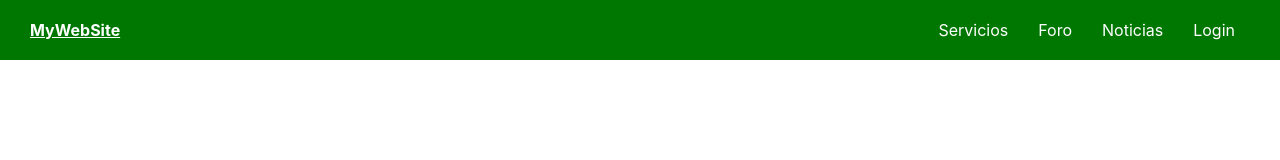
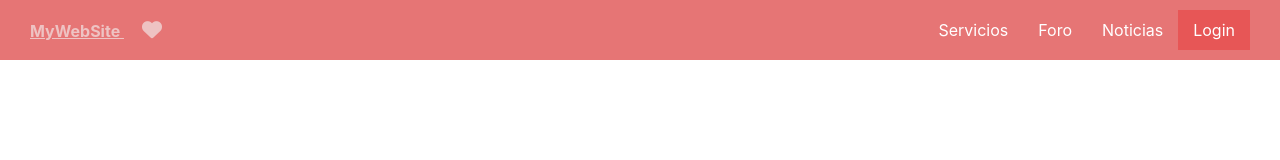
Before and after one commit to EstebanFerreyra/LC-II, a plain HTML site: page UNIDAD2/U03P02/index.html in a window 1280 px wide. Drawn offline with Linux system fonts and the light colour scheme.

Commit message:
Practica 2 terminada

```diff
--- a/UNIDAD2/U03P02/CSS/index.css
+++ b/UNIDAD2/U03P02/CSS/index.css
@@ -12,12 +12,12 @@ html {
 
 body {
     font-family: -apple-system, BlinkMacSystemFont, 'Segoe UI', Roboto,
-        Oxygen, Ubuntu, Cantarell, 'Open Sans', 'Helvetica Neue', sans-serif;
+    Oxygen, Ubuntu, Cantarell, 'Open Sans', 'Helvetica Neue', sans-serif;
 }
 
 nav {
     width: 100%;
-    background-color: #007700;
+    background-color: #e67575;
     padding-left: 30px;
     padding-right: 30px;
     padding-top: 10px;
@@ -25,16 +25,21 @@ nav {
 }
 
 .logo {
-    color: #fff;
+    color: #eec3c3;
     font-weight: 700;
     display: inline-block;
 }
 
+.logo:hover {
+    color: #d14040;
+    font-weight: 700;
+    display: inline-block;
+}
 .nav-links {
     list-style: none;
     display: flex;
+
 }
-
 
 .nav-item a {
     display: inline-block;
@@ -43,8 +48,36 @@ nav {
     color: #fff;
 }
 
-nav {
+.navbar {
     display: flex;
     justify-content: space-between;
     align-items: center;
 }
+
+.nav-item:hover {
+    /* aplicar color de fondo */
+    background-color: #ee6161;
+}
+
+.nav-item:hover a {
+    /* aplicar color de texto de los links*/
+    color: rgb(1, 2, 2);
+}
+
+.clase_login {
+    background-color: #e75656;
+}
+
+nav i {
+    font-size: 20px;
+    margin: 0 18px;
+    align-items: center;
+    color: #eec3c3;
+}
+
+nav i:hover {
+    font-size: 20px;
+    margin: 0 18px;
+    align-items: center;
+    color: #d14040;
+}
--- a/UNIDAD2/U03P02/index.html
+++ b/UNIDAD2/U03P02/index.html
@@ -5,18 +5,22 @@
     <meta http-equiv="X-UA-Compatible" content="IE=edge">
     <meta name="viewport" content="width=device-width, initial-scale=1.0">
     <link rel="stylesheet" href="CSS/index.css">
+    <link rel="stylesheet" href="https://cdnjs.cloudflare.com/ajax/libs/font-awesome/6.1.2/css/all.min.css">
     <title>Document</title>
 </head>
 <body>
     <nav class="navbar">
         <a href="#" class="logo">
             MyWebSite
+            <i class="fas fa-heart"></i>
         </a>
+
+
         <ul class="nav-links">
             <li class="nav-item"><a href="#">Servicios</a></li>
             <li class="nav-item"><a href="#">Foro</a></li>
             <li class="nav-item"><a href="#">Noticias</a></li>
-            <li class="nav-item nav-item-login"><a href="#">Login</a></li>
+            <li class="nav-item nav-item-login"><a href="#" class="clase_login">Login</a></li>
         </ul>
     </nav>
 </body>
```
Also changed, not shown: UNIDAD2/U03P02/CSS/iconopc.ico (added), UNIDAD2/U03P02/CSS/iconpc.ico (added).
